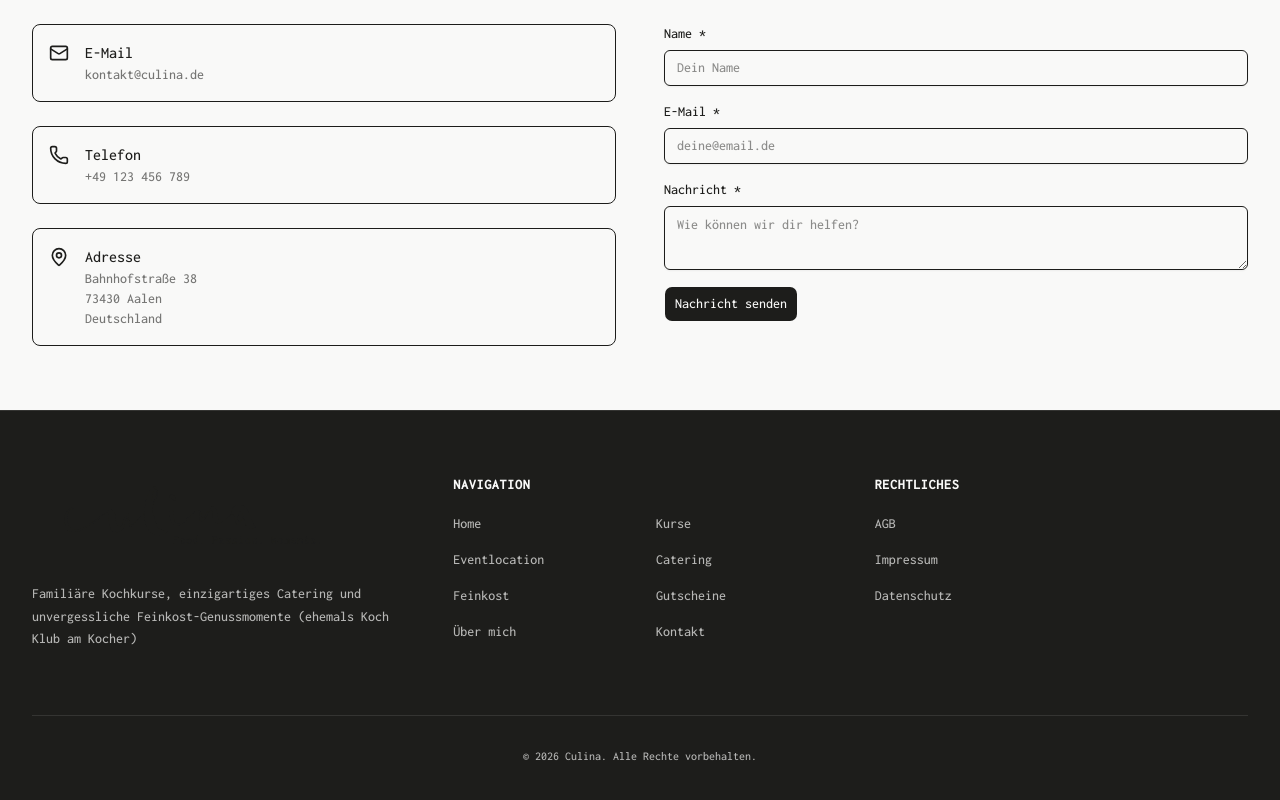
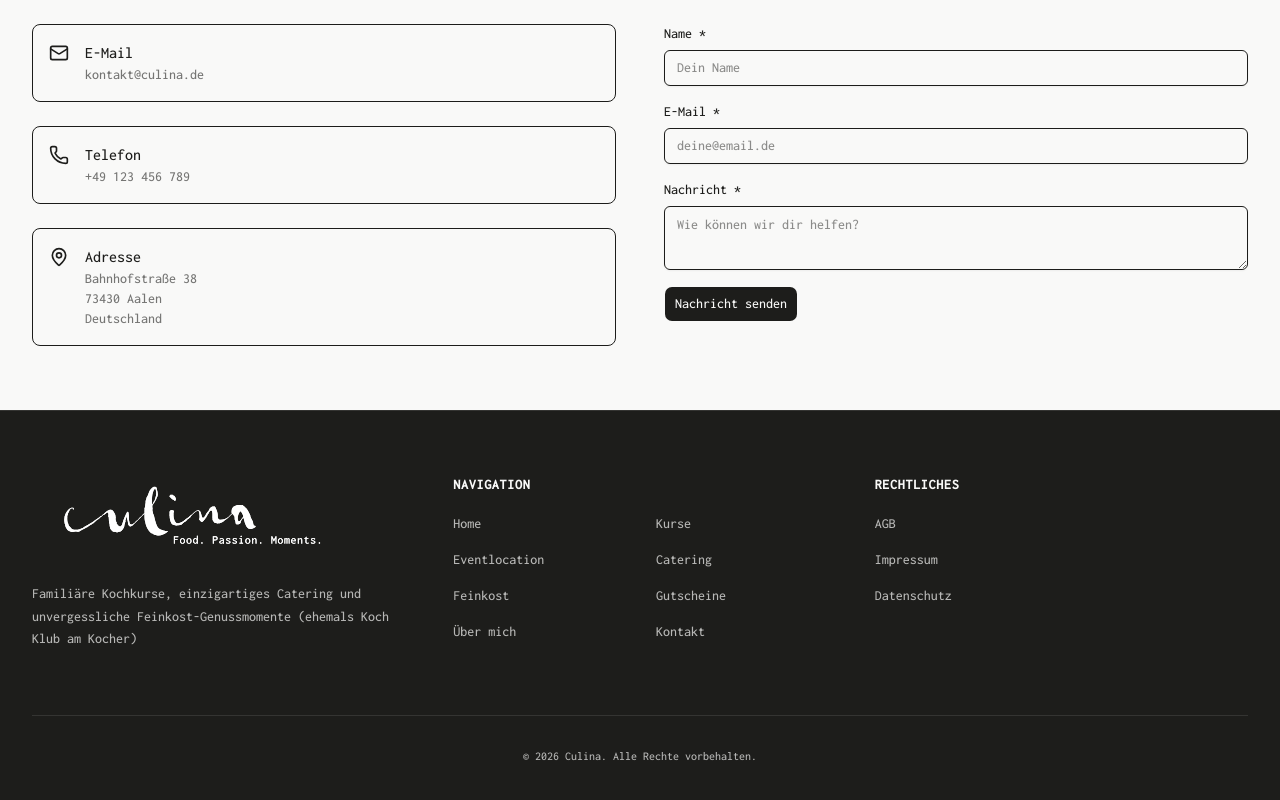
Before and after one commit to dieKrake/cooking-website, a Next.js app: page / in a window 1280 px wide. Shown: the part 2247-3047 px from the top of the page. Built offline with nearby package versions, Linux system fonts and the light colour scheme.

Commit message:
refactor: reorder footer background classes and invert logo colors for dark background
Swap bg-deep-black and border-pure-white/10 class order in footer element, add brightness-0 and invert filters to both full and cropped logo images to make them white on dark background

```diff
--- a/src/components/organisms/footer.tsx
+++ b/src/components/organisms/footer.tsx
@@ -9,7 +9,7 @@ import {
 
 export function Footer() {
   return (
-    <footer className="bg-deep-black border-pure-white/10 mt-auto border-t">
+    <footer className="border-pure-white/10 bg-deep-black mt-auto border-t">
       <div className="mx-auto max-w-7xl px-6 py-16 lg:px-8">
         <div className="grid gap-12 md:grid-cols-3">
           {/* Brand */}
@@ -21,7 +21,7 @@ export function Footer() {
                 alt={SITE_NAME}
                 width={200}
                 height={80}
-                className="hidden h-auto w-80 object-contain lg:block"
+                className="hidden h-auto w-80 object-contain brightness-0 invert lg:block"
                 style={{ height: "auto" }}
               />
               {/* Cropped PNG logo for smaller screens (under lg) */}
@@ -30,7 +30,7 @@ export function Footer() {
                 alt={`${SITE_NAME} Logo`}
                 width={150}
                 height={50}
-                className="h-auto w-40 object-contain md:w-32 lg:hidden"
+                className="h-auto w-40 object-contain brightness-0 invert md:w-32 lg:hidden"
                 style={{ height: "auto" }}
               />
             </Link>
```
